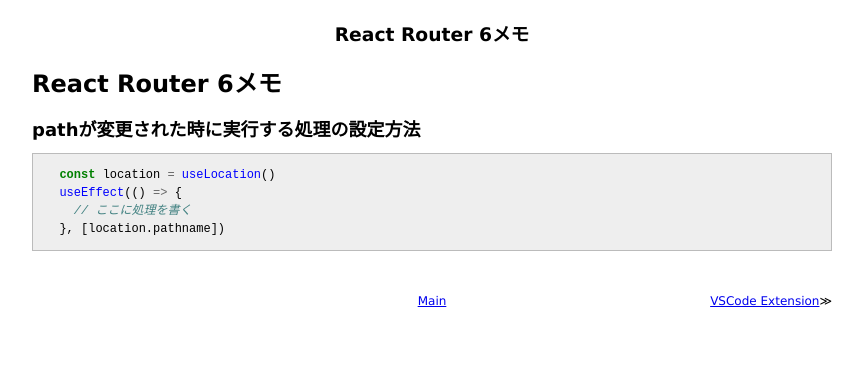
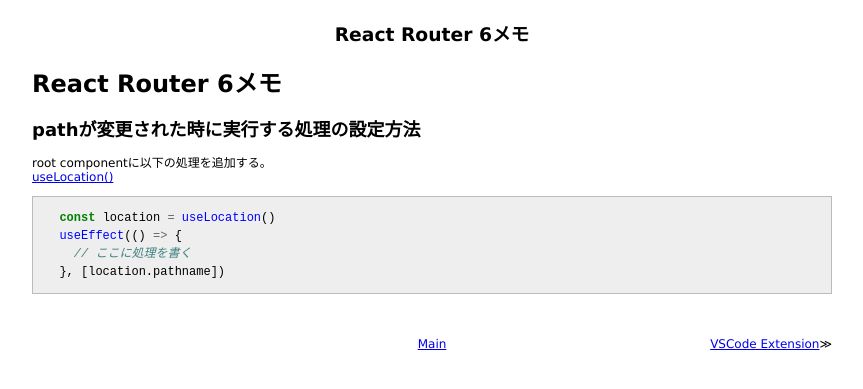
Before and after one commit to 38elements/38elements.github.com, a Jekyll site: the page built from _posts/2022-02-08-react-router-6.md, in a window 1280 px wide. Shown: the top 389 px of the page, without its empty margins (208-1071 px from the left). Built offline with Jekyll 4.4.1, drawn with Linux system fonts in a browser that asks for light colours.

Commit message:
Update 2022-02-08-react-router-6.md

````diff
--- a/_posts/2022-02-08-react-router-6.md
+++ b/_posts/2022-02-08-react-router-6.md
@@ -7,6 +7,9 @@ title: React Router 6メモ
 
 ## pathが変更された時に実行する処理の設定方法
 
+root componentに以下の処理を追加する。
+[useLocation()](https://reactrouter.com/docs/en/v6/api#uselocation)
+
 ```ts
   const location = useLocation()
   useEffect(() => {
````
